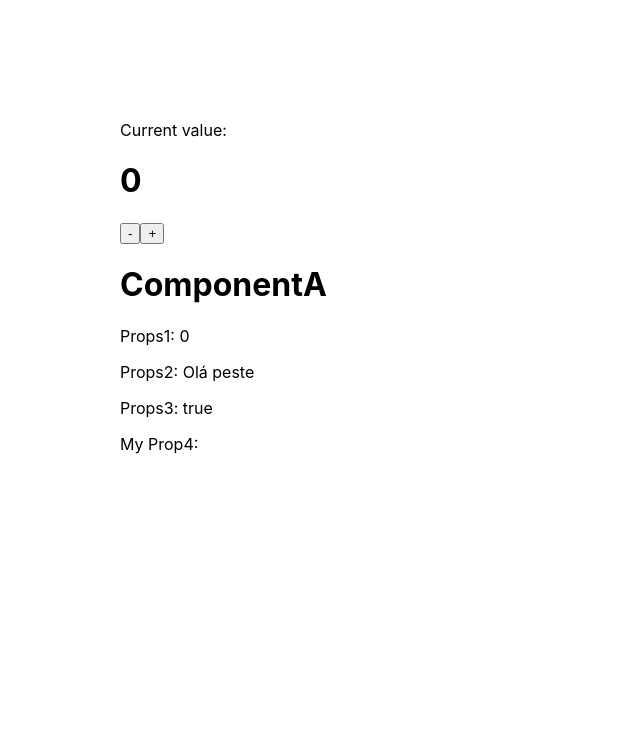
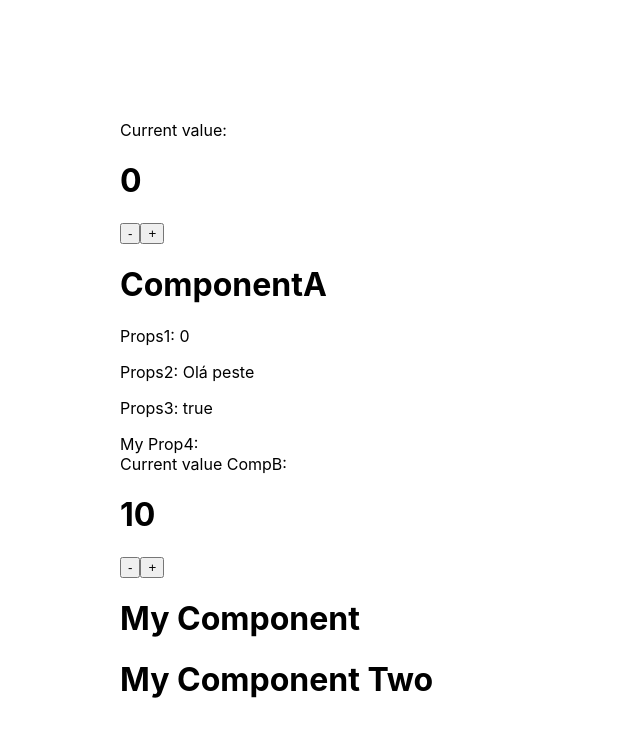
Before and after one commit to rafaela-mansini/nextjs, a Next.js app in the folder content-manager-app/: page / in a window 1280 px wide. Shown: the top 736 px of the page, without its empty margins (0-640 px from the left). Built offline with nearby package versions, Linux system fonts and the light colour scheme.

Commit message:
More about props between functions

```diff
--- a/content-manager-app/pages/index.js
+++ b/content-manager-app/pages/index.js
@@ -15,8 +15,11 @@ const ComponentA = (props) => {
 }
 
 class ComponentB extends React.Component{
-  state = {
-    value: 10
+  constructor(){
+    super()
+    this.state = {
+      value: 10
+    }
   }
 
   changeState(incrementor){
@@ -24,14 +27,24 @@ class ComponentB extends React.Component{
   }
 
   render(){
+    const {myProps: MyProps, OtherProps} = this.props
     return(
       <>
         Current value CompB: <h1>{ this.state.value }</h1>
         <button onClick={() => this.changeState(this.state.value-1)}>-</button>
         <button onClick={() => this.changeState(this.state.value+1)}>+</button>
+        <MyProps />
+        <OtherProps />
       </>
     )
   }
+}
+
+function MyComponent() {
+  return <h1>My Component</h1>
+}
+function MyComponent2() {
+  return <h1>My Component Two</h1>
 }
 
 function Home() {
@@ -57,6 +70,8 @@ function Home() {
         prop3={true}
         prop4={() => <div>My NEW JSX!</div>}
       />
+      <ComponentB myProps={MyComponent}
+        OtherProps={MyComponent2} />
     </>
   )
 }
```
